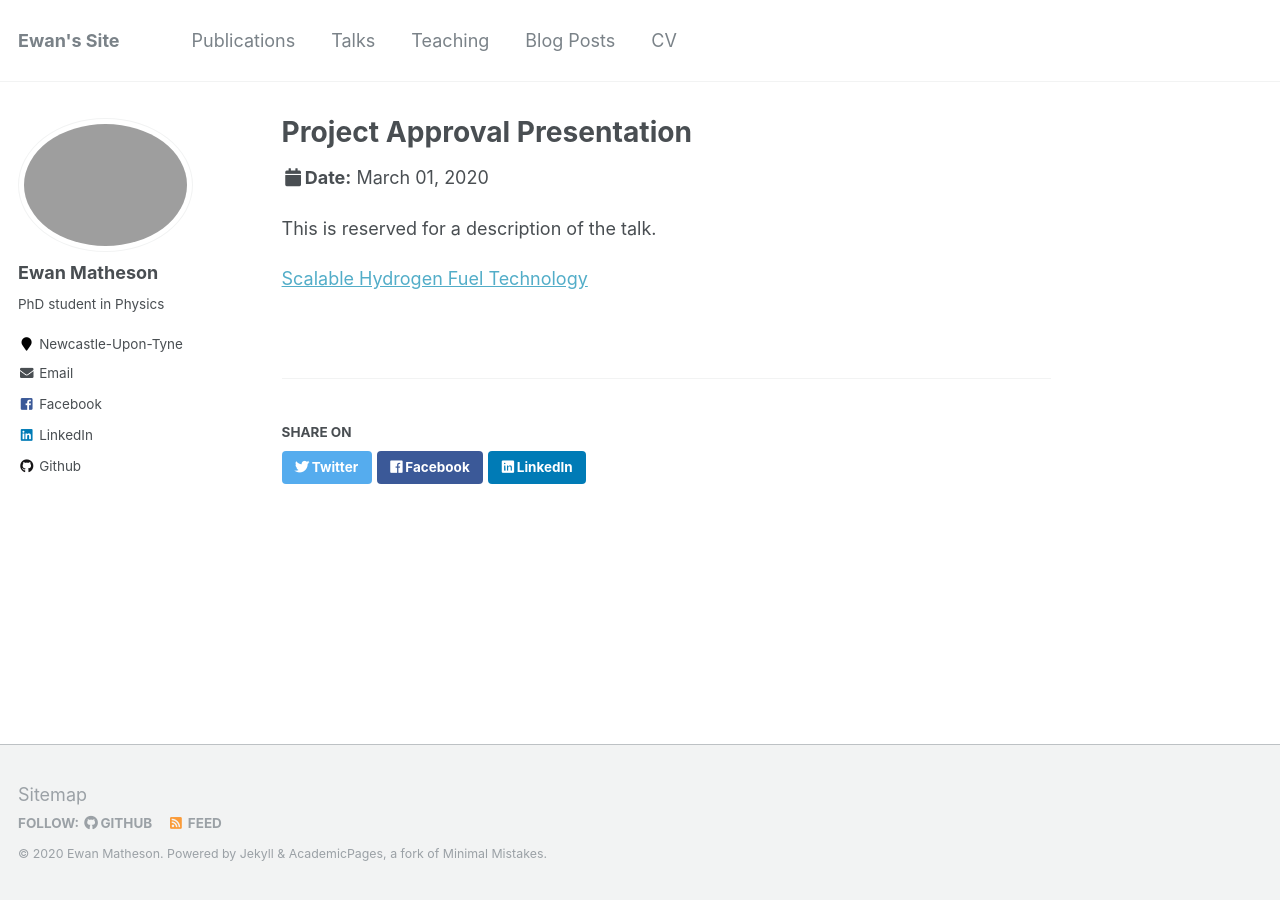
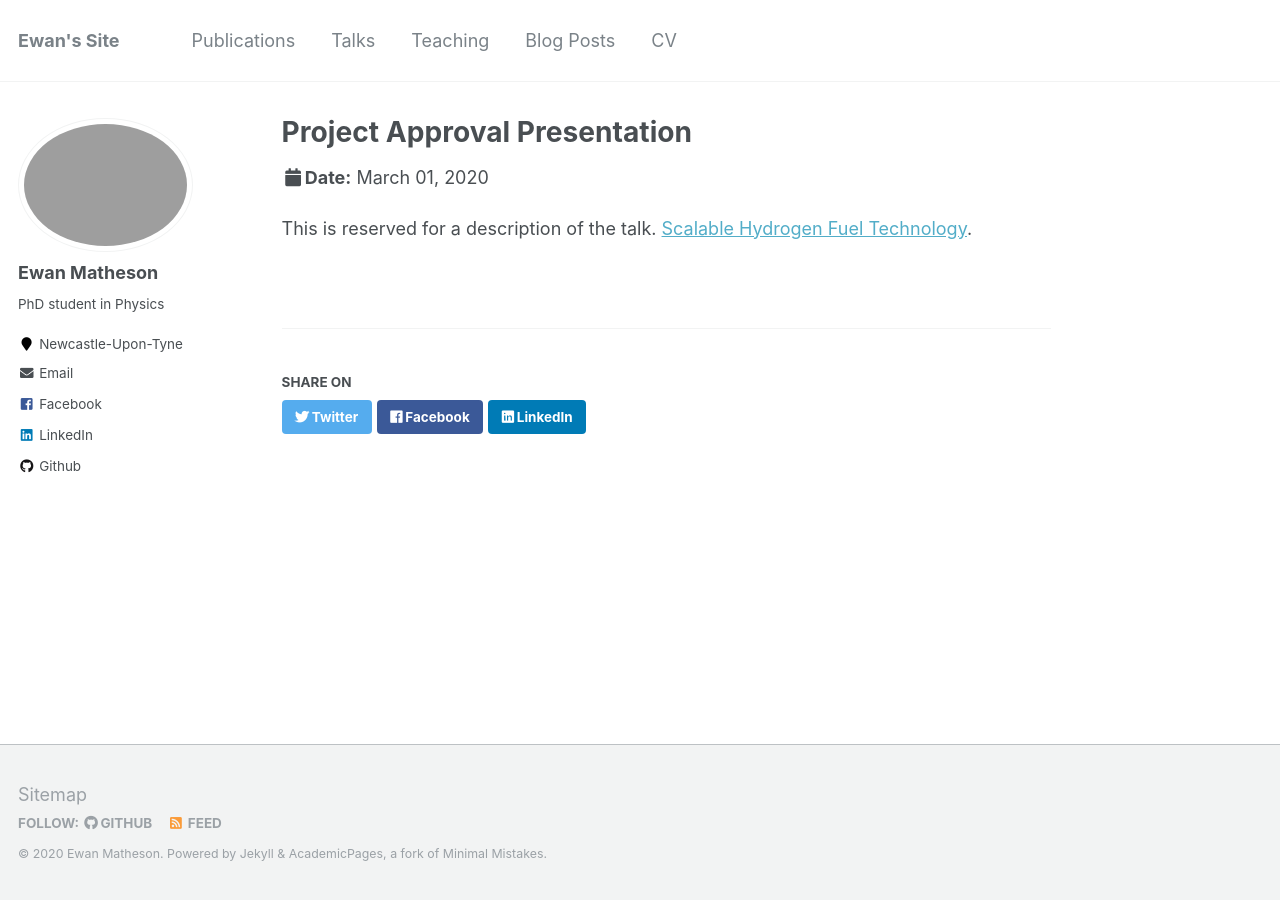
Before and after one commit to EwanMatheson/ewanmatheson.github.io, a Jekyll site: the page built from _talks/2012-03-01-talk-1.md, in a window 1280 px wide. Built offline with Jekyll 4.4.1, drawn with Linux system fonts in a browser that asks for light colours.

```diff
--- a/_talks/2012-03-01-talk-1.md
+++ b/_talks/2012-03-01-talk-1.md
@@ -8,6 +8,4 @@ date: 2020-03-01
 location: "Newcastle-Upon-Tyne, UK"
 ---
 
-This is reserved for a description of the talk.
-
-[Scalable Hydrogen Fuel Technology](http://ewanmatheson.github.io/files/Scalable_hydrogen_fuel_technology)
+This is reserved for a description of the talk. [Scalable Hydrogen Fuel Technology](http://ewanmatheson.github.io/files/Scalable_hydrogen_fuel_technology).
```
